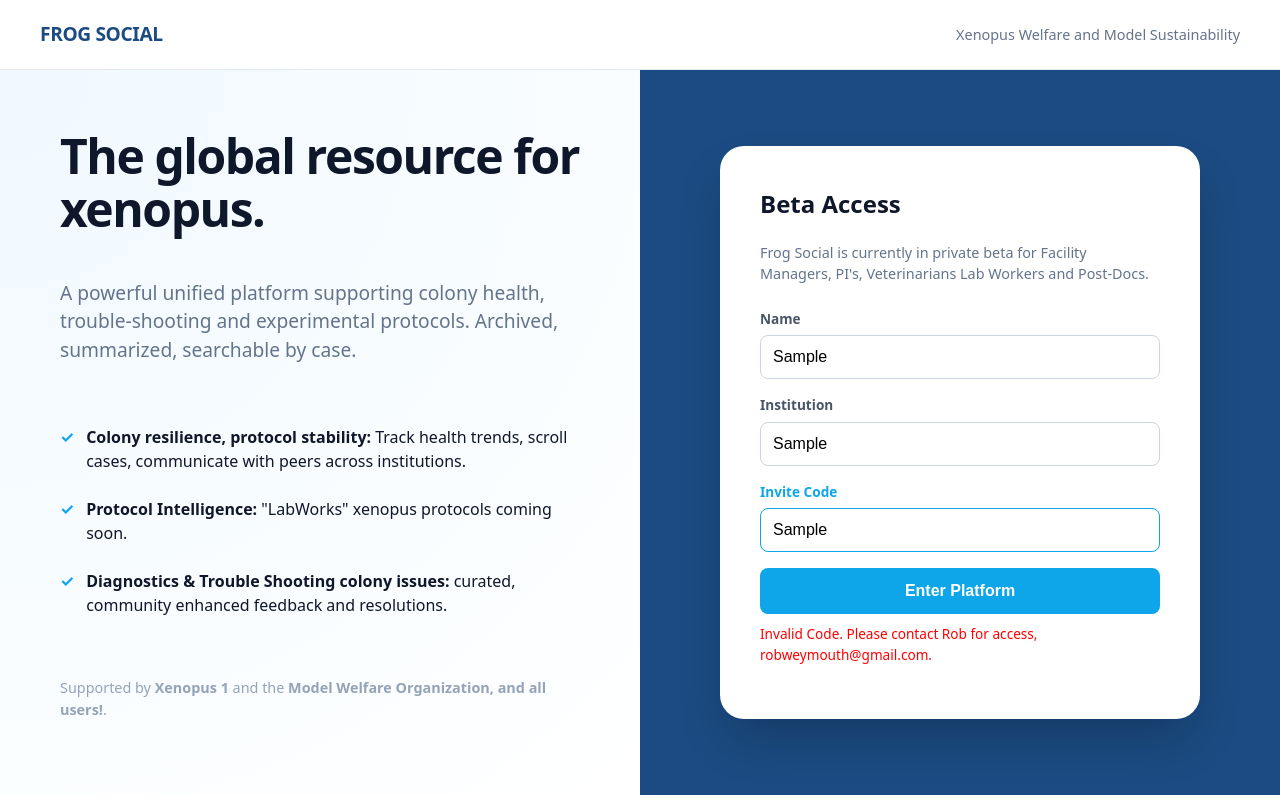
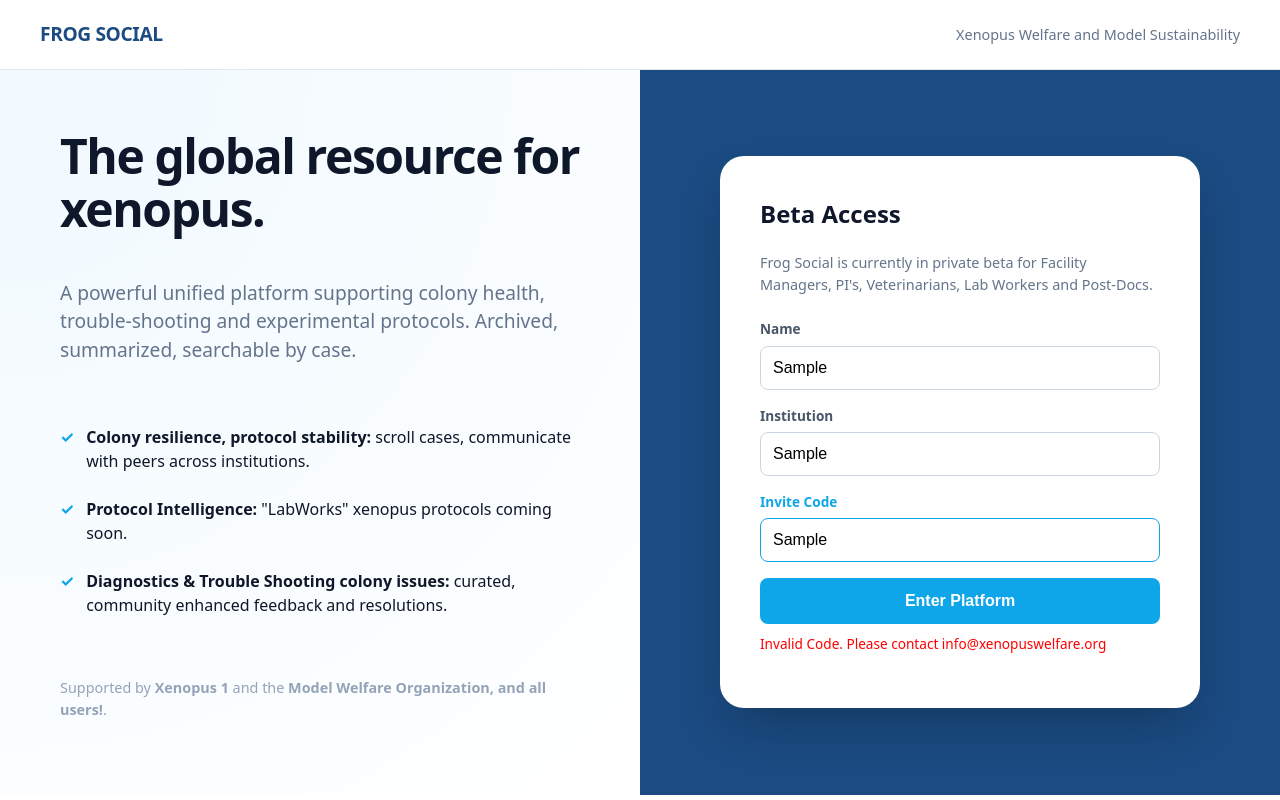
Before and after one commit to Waymartcorp/frog-social, a plain HTML site: page index.html in a window 1280 px wide. Both pictures are taken after typing "Sample", "Sample", "Sample" into the empty fields and a click on the button "Enter Platform". Drawn offline with Linux system fonts and the light colour scheme.

Commit message:
Add files via upload

```diff
--- a/index.html
+++ b/index.html
@@ -114,7 +114,7 @@
       <div class="features">
         <div class="feature-item">
           <div class="check">✓</div>
-          <div><strong>Colony resilience, protocol stability:</strong> Track health trends, scroll cases, communicate with peers across institutions.</div>
+          <div><strong>Colony resilience, protocol stability:</strong> scroll cases, communicate with peers across institutions.</div>
         </div>
         <div class="feature-item">
           <div class="check">✓</div>
@@ -135,7 +135,7 @@
       <div class="login-card">
         <h2 style="margin-top:0;">Beta Access</h2>
         <p style="font-size:0.9rem; color:#64748b; margin-bottom:24px;">
-          Frog Social is currently in private beta for Facility Managers, PI's, Veterinarians Lab Workers and Post-Docs.
+          Frog Social is currently in private beta for Facility Managers, PI's, Veterinarians, Lab Workers and Post-Docs.
         </p>
         <form onsubmit="checkInvite(event)">
           <label for="name">Name</label>
@@ -164,7 +164,7 @@
       const codeInput = document.getElementById('access-code').value.trim().toUpperCase();
 
       // THIS IS WHERE YOU SET THE PASSWORD
-      const validCodes = ['FROG2025', 'XENOPUS1', 'KARIN', 'BETA'];
+      const validCodes = ['FROG2025', 'KARIN', 'BETA'];
 
       if (validCodes.includes(codeInput)) {
         // Save user info so the dashboard knows who they are
@@ -179,7 +179,7 @@
       } else {
         const msg = document.getElementById('status');
         msg.style.display = 'block';
-        msg.textContent = "Invalid Code. Please contact Rob for access, robweymouth@gmail.com.";
+        msg.textContent = "Invalid Code. Please contact info@xenopuswelfare.org";
       }
     }
   </script>
```
